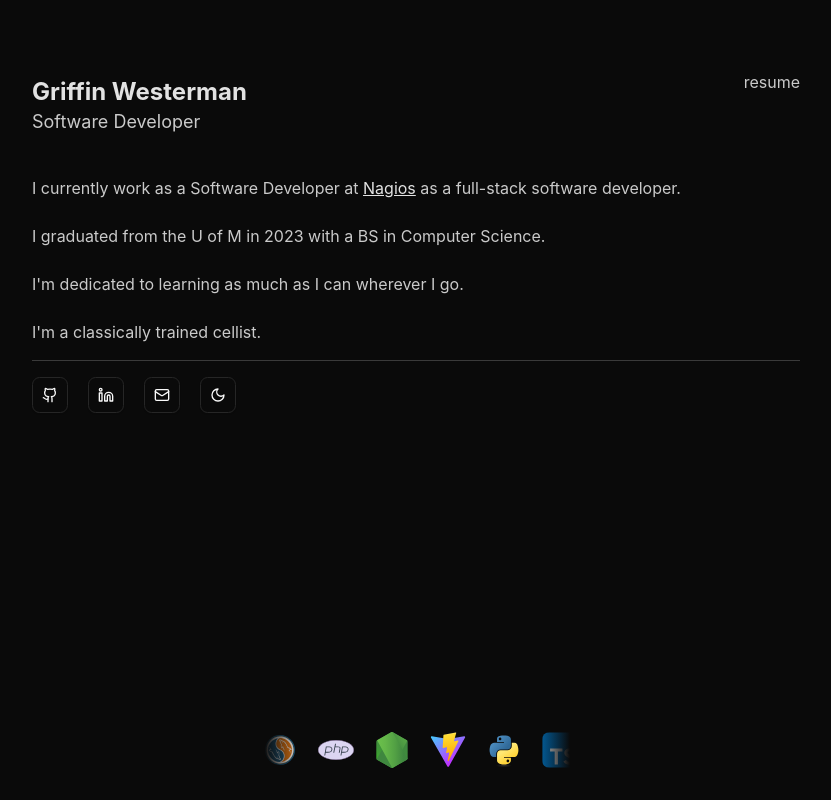
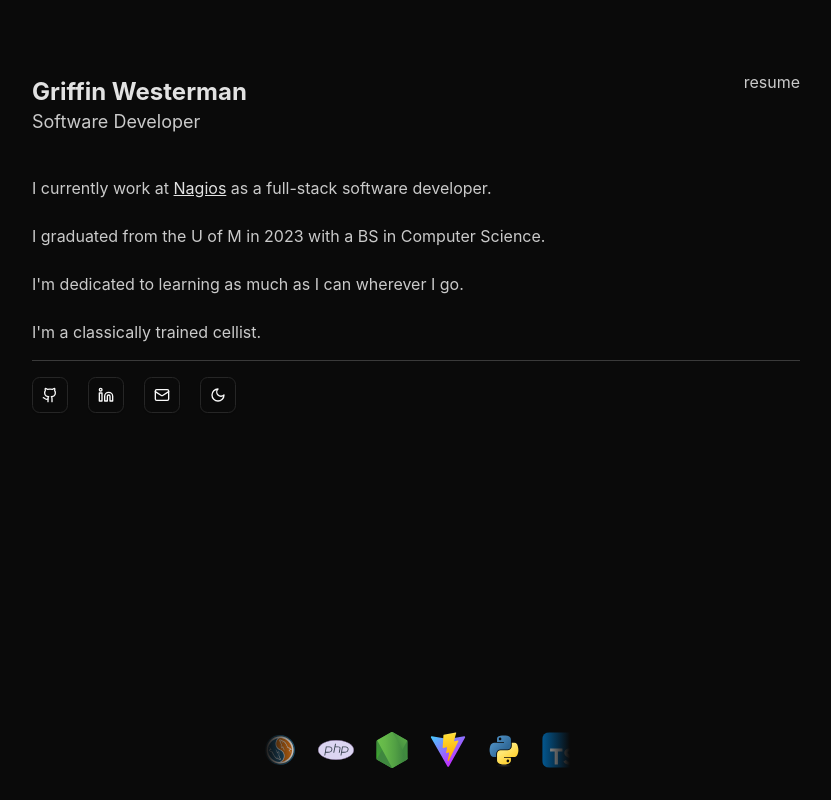
Before and after one commit to gxwesterman/gxwesterman.github.io, a React (Vite) app: page / in a window 1280 px wide. Shown: the whole page, without its empty margins (224-1055 px from the left). Built offline with nearby package versions, Linux system fonts and the light colour scheme.

Commit message:
Update home.tsx

```diff
--- a/src/pages/home.tsx
+++ b/src/pages/home.tsx
@@ -8,7 +8,7 @@ function Home() {
   return (
     <div>
       <div className="mt-10 text-foreground/80">
-        <p>I currently work as a Software Developer at <a className="underline text-foreground/90 hover:text-foreground transition-colors" href="https://www.nagios.com/" target="_blank" rel="noreferrer">Nagios</a> as a full-stack software developer.</p>
+        <p>I currently work at <a className="underline text-foreground/90 hover:text-foreground transition-colors" href="https://www.nagios.com/" target="_blank" rel="noreferrer">Nagios</a> as a full-stack software developer.</p>
         <br/>
         <p>I graduated from the U of M in 2023 with a BS in Computer Science.</p>
         <br/>
```
